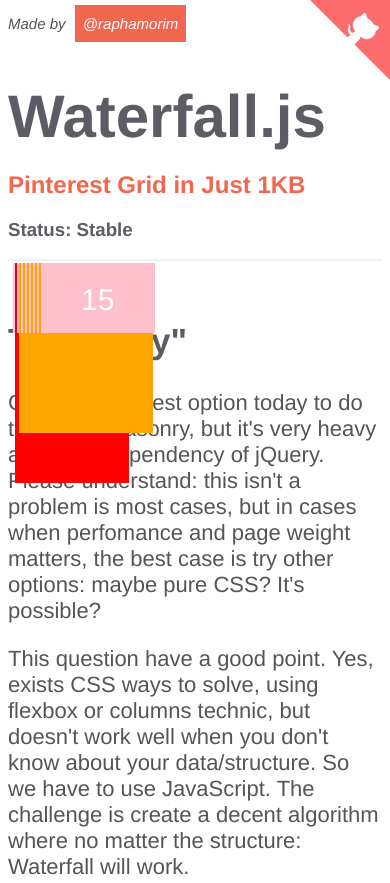
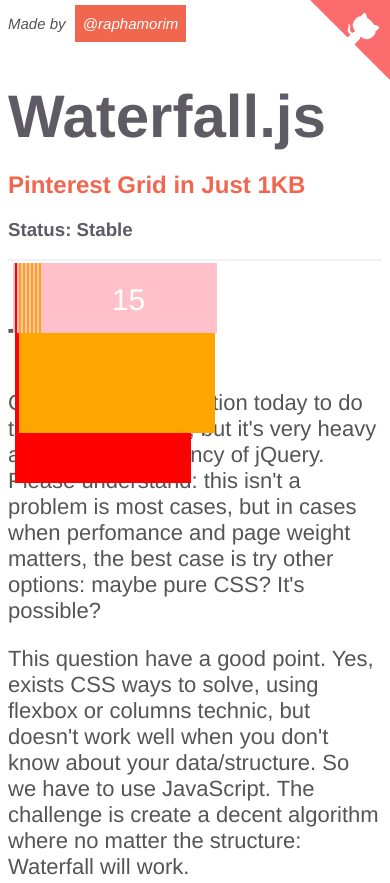
Before and after one commit to raphamorim/waterfall.js, a plain HTML site: page index.html in a window 390 px wide. Shown: the top 883 px of the page. Drawn offline with Linux system fonts and the light colour scheme.

Commit message:
better example

```diff
--- a/stylesheet/app.css
+++ b/stylesheet/app.css
@@ -85,8 +85,8 @@
   display: inline-block;
   font-size: 40px;
   color: #FFF;
-  height: 20%;
-  width: 28.5%;
+  height: 15%;
+  width: 20.3%;
   margin: 1%;
   padding: 10px;
 
@@ -165,7 +165,7 @@
 
   .waterfall .item {
     font-size: 30px;
-    width: 30.5%;
+    width: 47%;
     padding: 0px;
     padding-top: 20px;
   }
```
